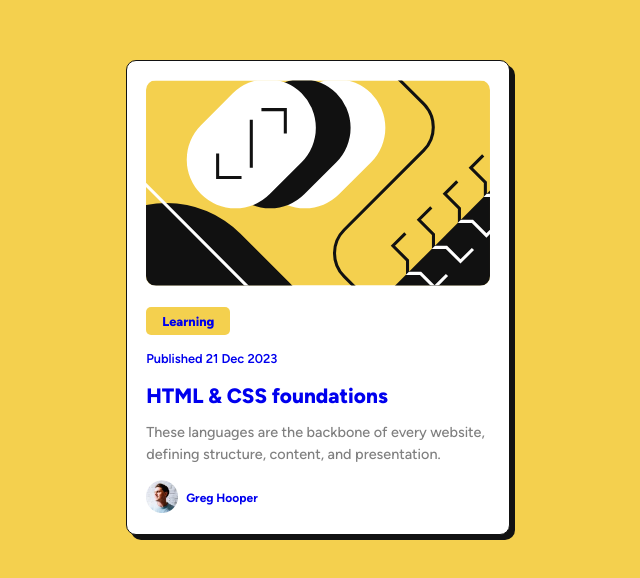
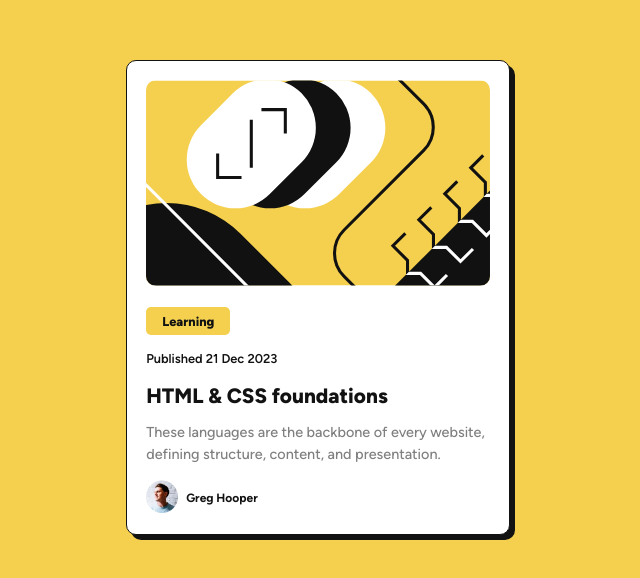
Before and after one commit to nikhilka2305/project-2-blog-preview-card, a plain HTML site: page index.html in a window 1280 px wide. Shown: the part 148-726 px from the top of the page, without its empty margins (322-962 px from the left). Drawn offline with Linux system fonts and the light colour scheme.

Commit message:
Some font color corrections

```diff
--- a/styles.css
+++ b/styles.css
@@ -84,14 +84,17 @@ body {
 .tags p {
 	font-size: 0.8em;
 	font-weight: 800;
+	color: var(--secondary-black);
 }
 
 .date p {
+	color: var(--secondary-black);
 	font-size: 0.8em;
 	font-weight: 600;
 }
 
 .text-container h1 {
+	color: var(--secondary-black);
 	margin-top: 0.8em;
 	font-weight: 800;
 	font-size: 1.3em;
@@ -118,6 +121,7 @@ body {
 .user-container h2 {
 	margin: 0 1em 0 0;
 	padding: auto;
+	color: var(--secondary-black);
 }
 .user-avatar img {
 	width: 4em;
```
